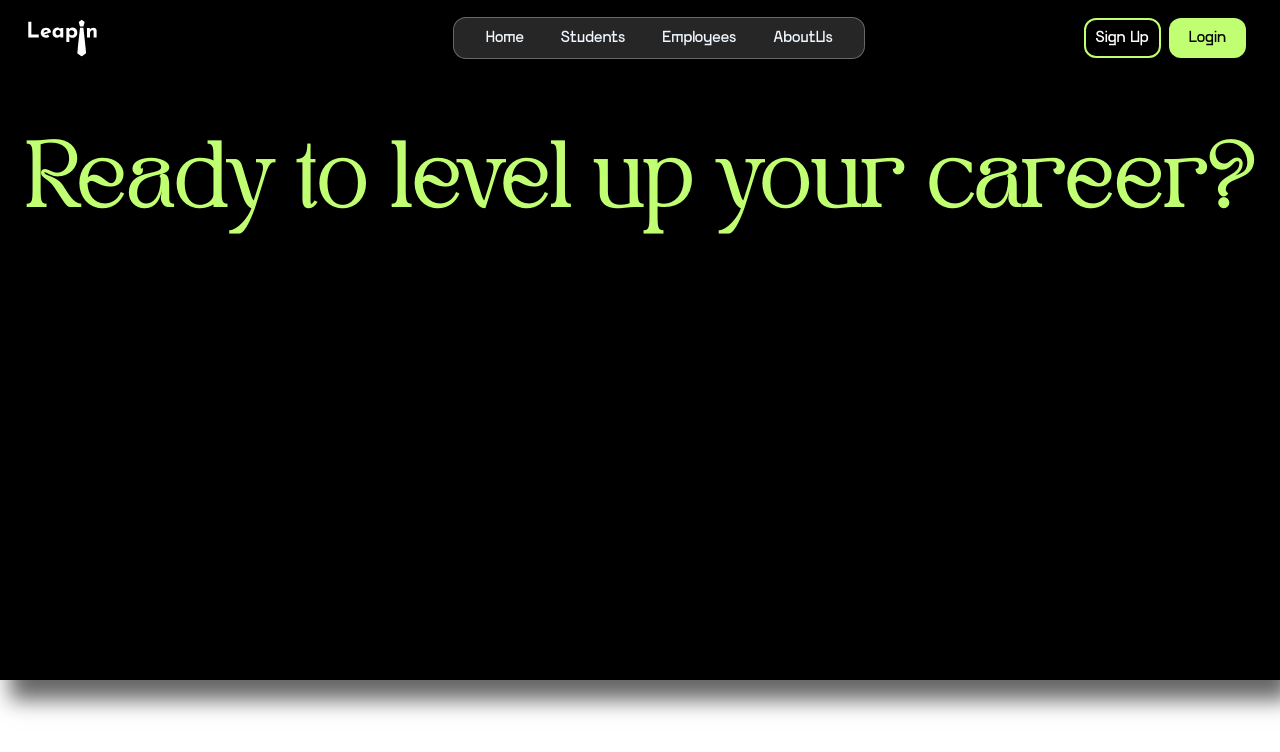
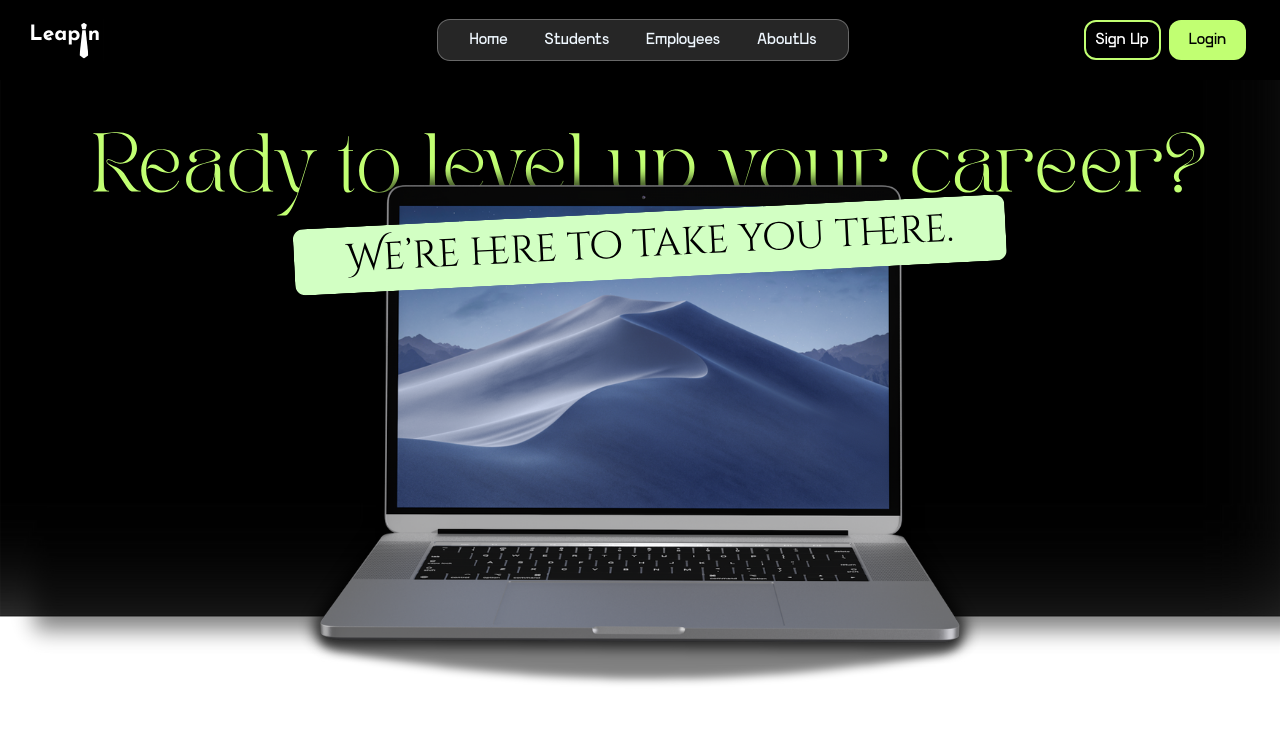
Before and after one commit to ShivanshBhargava/Placement_Mini-Portal, a React (Vite) app in the folder frontend/placement_mini_portal/: page / in a window 1280 px wide. Shown: the top 752 px of the page. Built offline with nearby package versions, Linux system fonts and the light colour scheme.

Commit message:
added animations and improved lander

```diff
--- a/frontend/placement_mini_portal/package.json
+++ b/frontend/placement_mini_portal/package.json
@@ -10,8 +10,9 @@
     "preview": "vite preview"
   },
   "dependencies": {
-    "react": "^19.1.1",
-    "react-dom": "^19.1.1"
+    "framer-motion": "^12.23.24",
+    "react": "^19.2.0",
+    "react-dom": "^19.2.0"
   },
   "devDependencies": {
     "@eslint/js": "^9.36.0",
--- a/frontend/placement_mini_portal/src/components/Header/Header.css
+++ b/frontend/placement_mini_portal/src/components/Header/Header.css
@@ -9,8 +9,9 @@
   }
 
   .Logo {
-    width: 6vw;
+    width: 5.9vw;
     height: auto;
+    background-color: black;
     transition: transform 0.3s ease, filter 0.3s ease;
   }
 
--- a/frontend/placement_mini_portal/src/components/Header/Header.jsx
+++ b/frontend/placement_mini_portal/src/components/Header/Header.jsx
@@ -4,6 +4,7 @@
 import Navigation from "./Navigation";
 import AuthButtons from "./AuthButtons";
 import logo from '../../assets/Logo.svg';
+import { motion } from "framer-motion"
 
 
 function Header() {
@@ -11,7 +12,21 @@
 
   return (
         <div className="Header">
-            <div style={{width:"17vw", display:"flex"}}><img src={logo} alt="My logo" className="Logo"/></div>
+
+            <div style={{width:"14vw", display:"flex", border:"solid black "}}>
+            <motion.img src={logo}
+            whileHover={{
+              scale: 1.1,
+              opacity: 0.6,
+              transition: { duration: 0.1, ease: "easeOut" },
+            }}
+            alt="My Logo"
+            className="Logo"
+            transition={{
+              duration: 0.2,
+              ease: "easeInOut",
+            }}/>
+            </div>
             <Navigation className="Nav"/>
             <AuthButtons className="Butt"/>
         </div>
--- a/frontend/placement_mini_portal/src/components/Header/Navigation.css
+++ b/frontend/placement_mini_portal/src/components/Header/Navigation.css
@@ -21,12 +21,13 @@
     border: 1px solid rgba(255, 255, 255, 0.3); /* light glass edge */
     border-radius: 13px;
     box-shadow: 0 4px 30px rgba(0, 0, 0, 0.2);  /* soft depth shadow */
+    transition: all 0.3s ease-in-out;
 
 }
 
 .NavBar:hover {
     background: rgba(255, 255, 255, 0.25);
-    transform: scale(1.02);
+    transform: scale(1.04);
   }
 
   /* --- link styles --- */
--- a/frontend/placement_mini_portal/src/components/Landing_page/Hero.css
+++ b/frontend/placement_mini_portal/src/components/Landing_page/Hero.css
@@ -1,9 +1,9 @@
 .blackbg {
     padding: 0;
     width: 100vw;
-    height: 85vh;
+    height: 100vh;
     background-color: black;
-    box-shadow: 10px 20px 20px rgba(0, 0, 0, 0.6);
+    /* box-shadow: 10px 20px 20px rgba(0, 0, 0, 0.6); */
     display: flex;
     flex-direction: column; /* allows stacking Header + other hero content */
   }
@@ -21,3 +21,9 @@
     margin-top: 8vh;
     font-size:8vh;
 }
+
+.Laptop{
+    width:100%;
+    height:auto;
+    z-index: 2;
+}
--- a/frontend/placement_mini_portal/src/components/Landing_page/Hero.jsx
+++ b/frontend/placement_mini_portal/src/components/Landing_page/Hero.jsx
@@ -2,15 +2,63 @@
 import React from "react";
 import './Hero.css';
 import Header from "../Header/Header";
+import Laptop from '../../assets/Laptop.svg'
+import logo from '../../assets/Logo.svg'
+import { motion } from "framer-motion"
+
 
 
 function Hero() {
-  const name = "World";
+  const ball = {
+    width: 100,
+    height: 100,
+    backgroundColor: "#5686F5",
+    borderRadius: "50%",
+}
+  return (
+    <div>
+      <div className="blackbg">
+          <Header/>
+          <motion.img
+            src={logo}
 
-  return (
-    <div className="blackbg">
-        <Header/>
-        <h1 className="question">Ready to level up your career?</h1>
+            style={{
+              width: "50vw",
+              height: "auto",
+              margin: "auto",
+              zIndex: 1,
+            }}
+            initial={{ opacity: 0, scale: 0.8 }}
+            animate={{
+              opacity: [0, 1, 1, 0], // fade in → stay → fade out
+              scale: [0.8, 1, 1, 0.8], // zoom in → stay → zoom out
+            }}
+            transition={{
+              duration: 2, // total time (in seconds)
+              times: [0, 0.3, 0.7, 1], // timing of keyframes
+              ease: "easeInOut",
+            }}
+          />
+          <motion.img
+          src={Laptop}
+          alt="Laptop"
+          className="Laptop"
+          style={{
+            marginTop:"10vh",
+            zIndex: 2,
+            position: "absolute",
+          }}
+          initial={{ opacity: 0, y: 50, scale: 0.9 }}
+          animate={{ opacity: 1, y: 0, scale: 1 }}
+          transition={{
+            delay:1.7,
+            duration: 1.7,
+            ease: "easeOut",
+            type: "spring",
+            bounce: 0.3,
+          }}
+        />
+      </div>
     </div>
   );
 }
--- a/frontend/placement_mini_portal/src/index.css
+++ b/frontend/placement_mini_portal/src/index.css
@@ -35,6 +35,7 @@
   padding: 0;
   width: 100%;
   height: 100%;
+  background-color: black;
 }
 
 @font-face {
```
Also changed, not shown: frontend/placement_mini_portal/src/assets/Laptop.svg (added), 1 other file (tests, documents, lock files or other folders).
